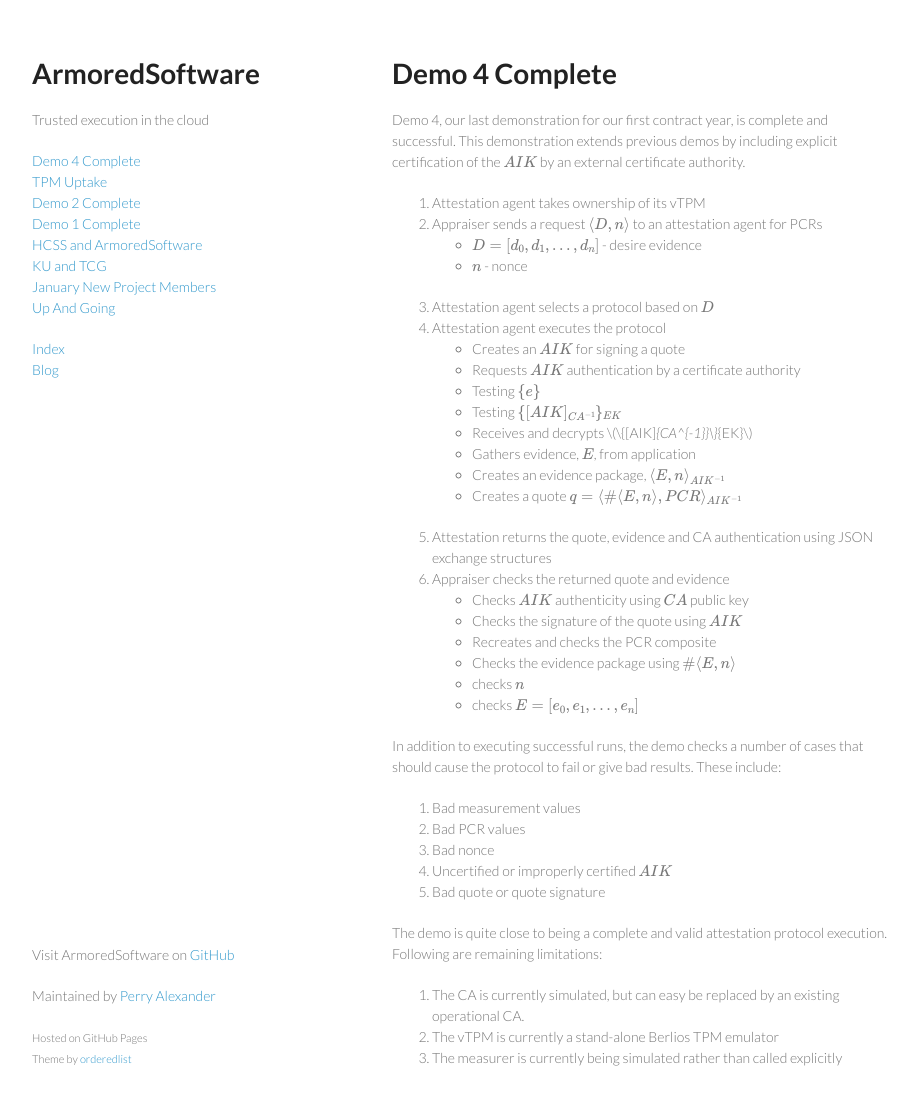
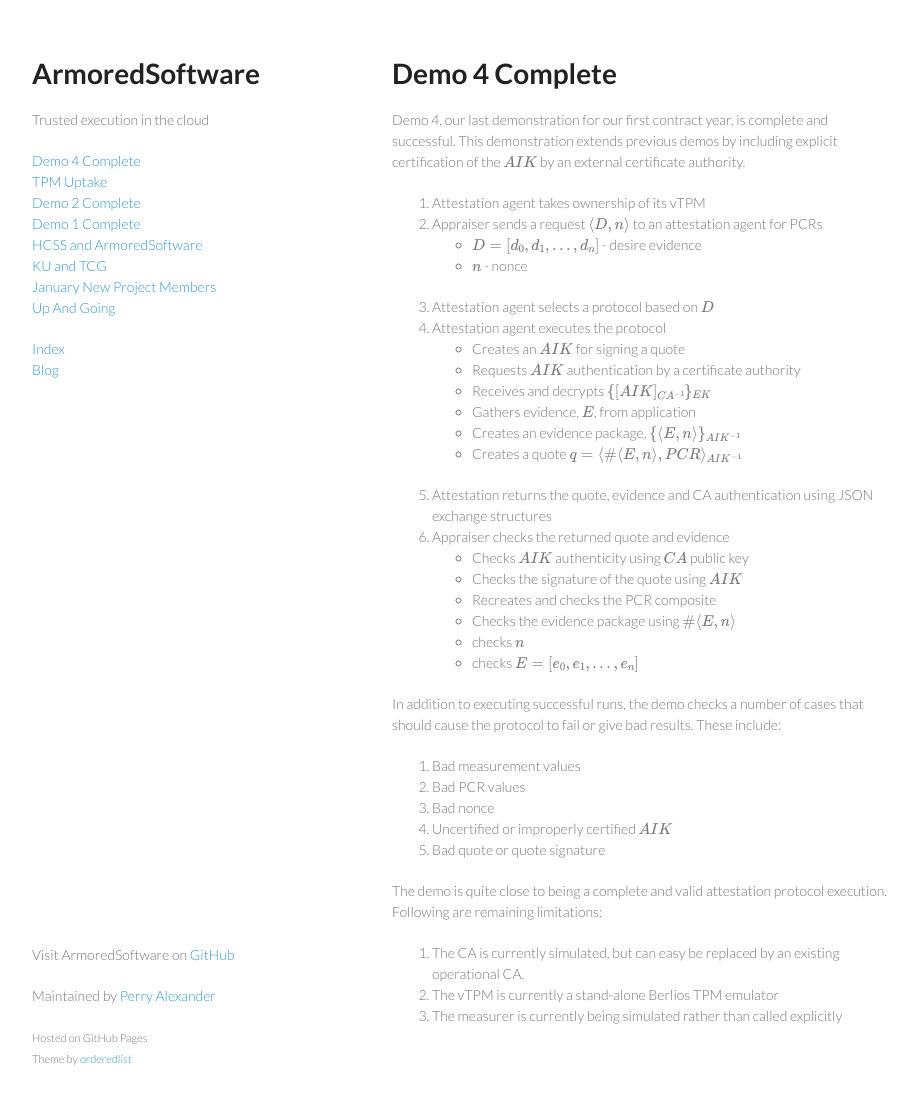
Before and after one commit to armoredsoftware/armoredsoftware.github.io, a Jekyll site: the page built from _posts/2014-11-17-Demo-4-Complete.md, in a window 1280 px wide and 1138 px high. Shown: the top 1105 px of the window, without its empty margins (178-1095 px from the left). Built offline with Jekyll 4.4.1, drawn with Linux system fonts in a browser that asks for light colours; formulas are drawn with MathJax 3.

Commit message:
demo 4 report

```diff
--- a/_posts/2014-11-17-Demo-4-Complete.md
+++ b/_posts/2014-11-17-Demo-4-Complete.md
@@ -14,11 +14,9 @@ Demo 4, our last demonstration for our first contract year, is complete and succ
 1. Attestation agent executes the protocol
 	* Creates an \\(AIK\\) for signing a quote
 	* Requests \\(AIK\\) authentication by a certificate authority
-	* Testing \\( \\{e\\} \\)
-	* Testing \\(\\{[AIK]_{CA^{-1}}\\}\_{EK}\\)
-	* Receives and decrypts \\(\\{[AIK]_{CA^{-1}}\\}_{EK}\\)
+	* Receives and decrypts \\(\\{[AIK]_{CA^{-1}}\\}\_{EK}\\)
 	* Gathers evidence, \\(E\\), from application
-	* Creates an evidence package, \\(\{\langle E,n\rangle\}_{AIK^{-1}}\\)
+	* Creates an evidence package, \\(\\{\langle E,n\rangle\\}_{AIK^{-1}}\\)
 	* Creates a quote \\(q=\langle\\#\langle E,n\rangle,PCR\rangle_{AIK^{-1}}\\)
 1. Attestation returns the quote, evidence and CA authentication using JSON exchange structures
 1. Appraiser checks the returned quote and evidence
```
